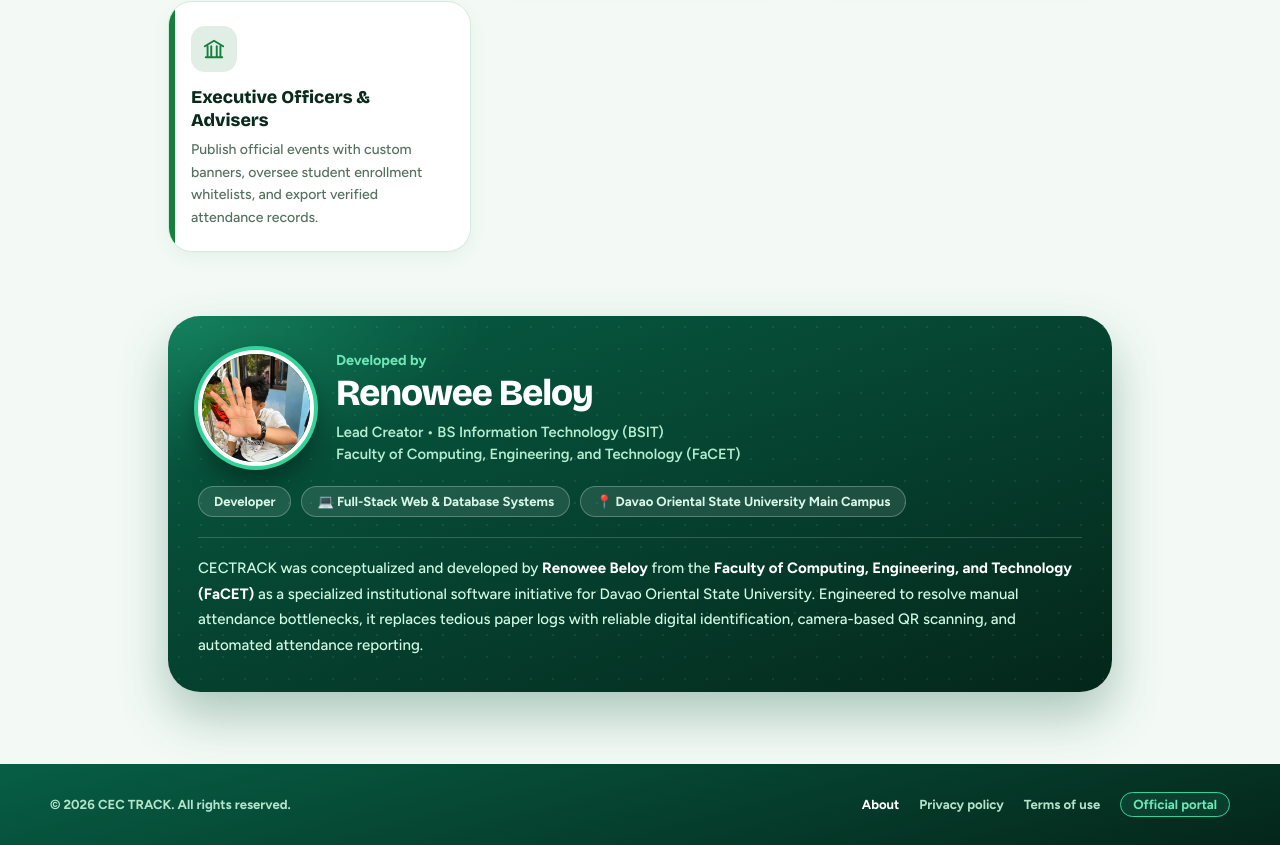
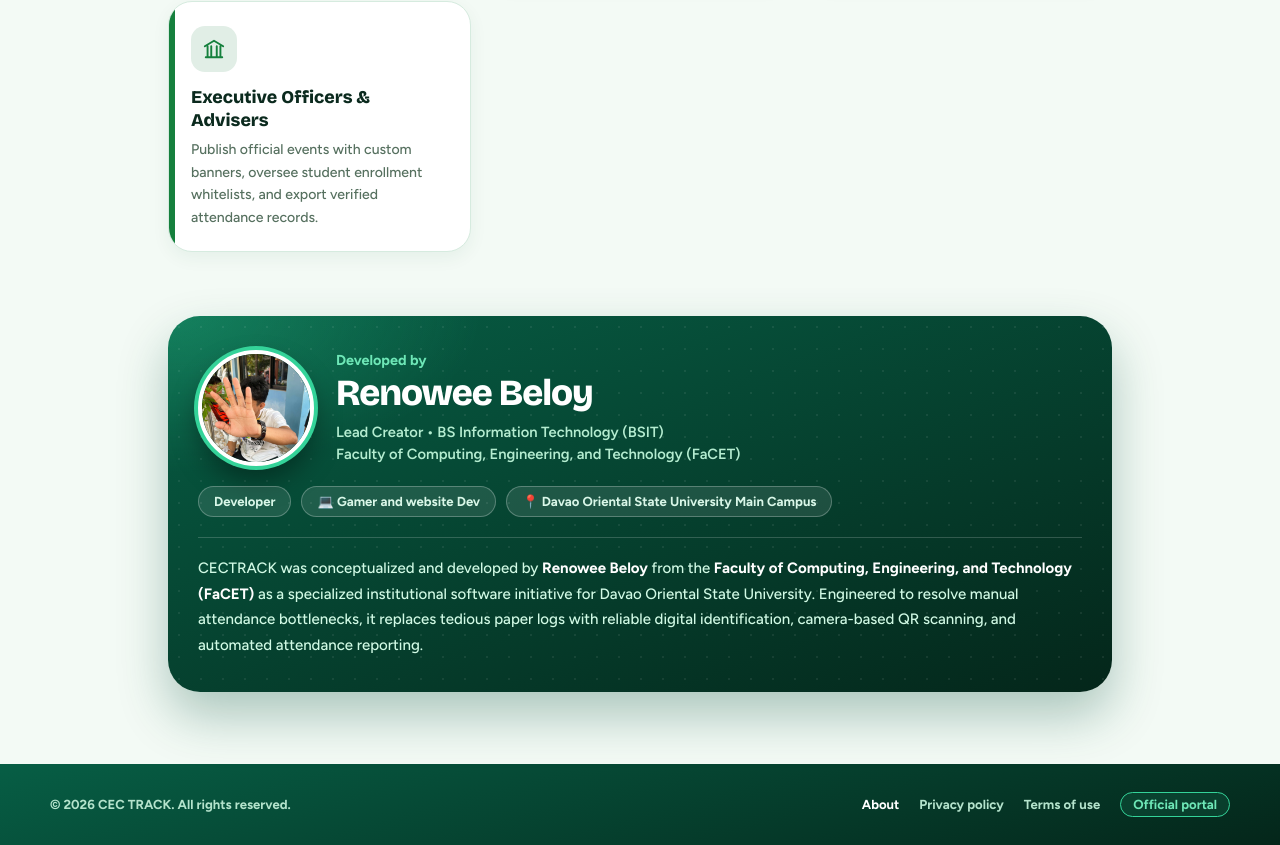
Before and after one commit to renoweebeloy/cec-track-js, a Next.js app: page /about in a window 1280 px wide. Shown: the part 1157-2002 px from the top of the page. Built offline with nearby package versions, Linux system fonts and the light colour scheme.

Commit message:
Update about.js

```diff
--- a/pages/about.js
+++ b/pages/about.js
@@ -206,7 +206,7 @@ export default function About() {
 
           <div className="ab-bd">
             <span>Developer</span>
-            <span>💻 Full-Stack Web &amp; Database Systems</span>
+            <span>💻 Gamer and website Dev</span>
             <span>📍 Davao Oriental State University Main Campus</span>
           </div>
 
```
